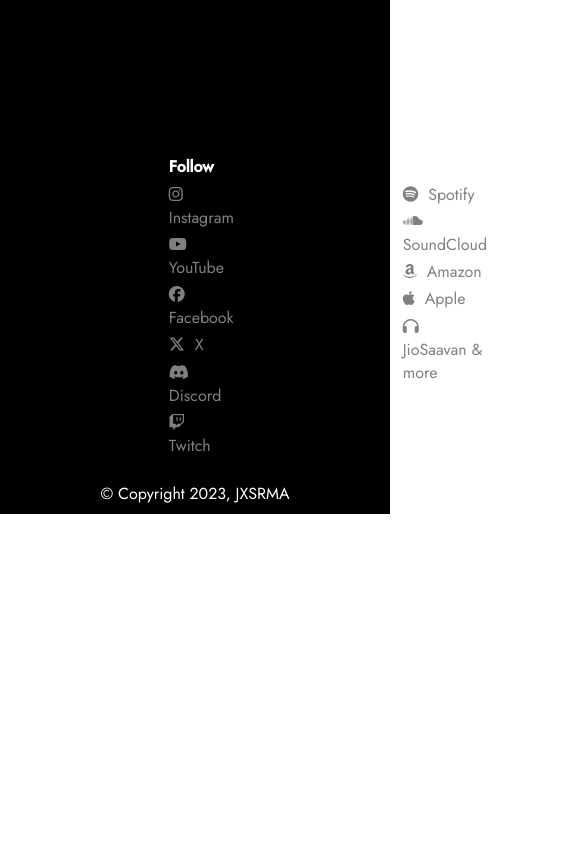
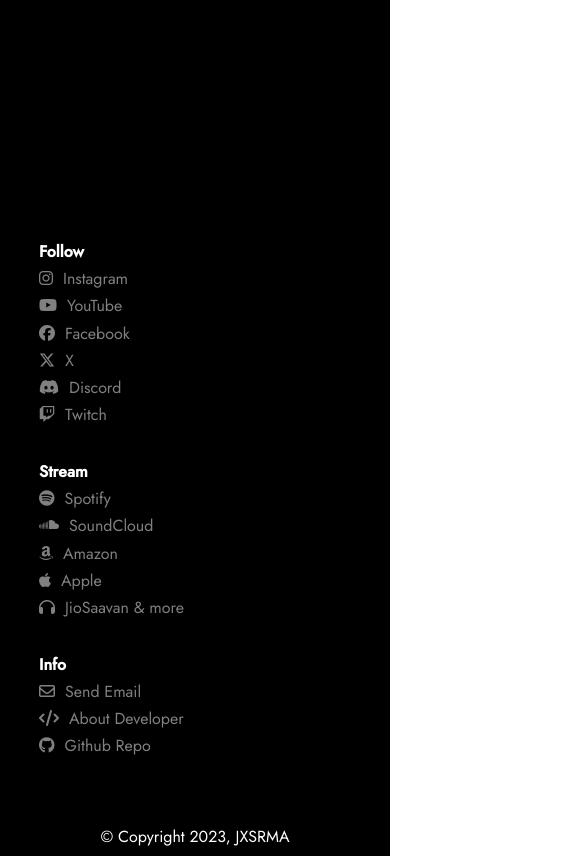
Before and after one commit to jxsrma/dj-web-front, a React (Create React App) app: page / in a window 390 px wide. Shown: the part 2520-3376 px from the top of the page, 585 px wide, since content can reach past the window. Before the commit the page ends 3034 px from the top, so only its background shows below. Built offline with nearby package versions, Linux system fonts and the light colour scheme.

Commit message:
optimize for screen

```diff
--- a/src/components/Footer.jsx
+++ b/src/components/Footer.jsx
@@ -2,7 +2,7 @@ import React from "react";
 import "../css/footer.css";
 function Footer() {
   return (
-    <div className="footer-main">
+    <footer className="footer-main">
       <div className="footer-row">
 
         <div className="footer-col">
@@ -197,7 +197,7 @@ function Footer() {
       <div className="footer-copyright">
         &copy; Copyright {new Date().getFullYear()}, JXSRMA
       </div>
-    </div>
+    </footer>
   );
 }
 
--- a/src/css/footer.css
+++ b/src/css/footer.css
@@ -1,9 +1,12 @@
 .footer-main {
+  margin-top: auto;
   background-color: black;
   color: white;
+  padding-top: 10vh;
 }
 .footer-row {
   display: flex;
+  min-height: 30vh;
 }
 .footer-row ul {
   list-style: none;
@@ -25,7 +28,7 @@
   text-shadow: 0px 0px 10px white;
 }
 .footer-col {
-  padding-left: 20vh;
+  padding-left: 10vw;
   padding-top: 2vh;
   padding-bottom: 2vh;
 }
@@ -39,3 +42,10 @@
   text-align: center;
   padding: 1vh;
 }
+
+@media screen and (max-width: 600px) {
+  .footer-row{
+    flex-direction: column;
+    padding-bottom: 5vh;
+  }
+}
```
